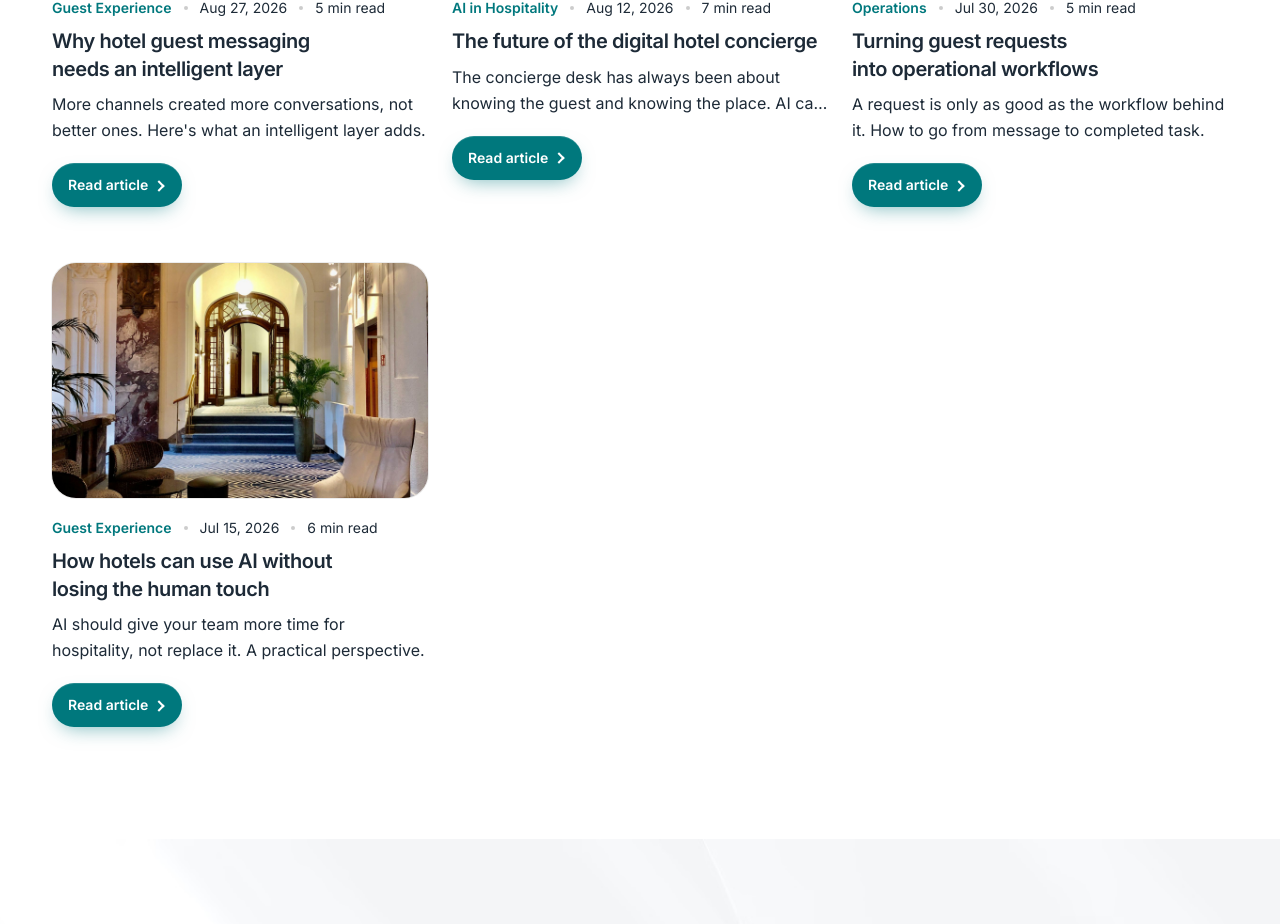
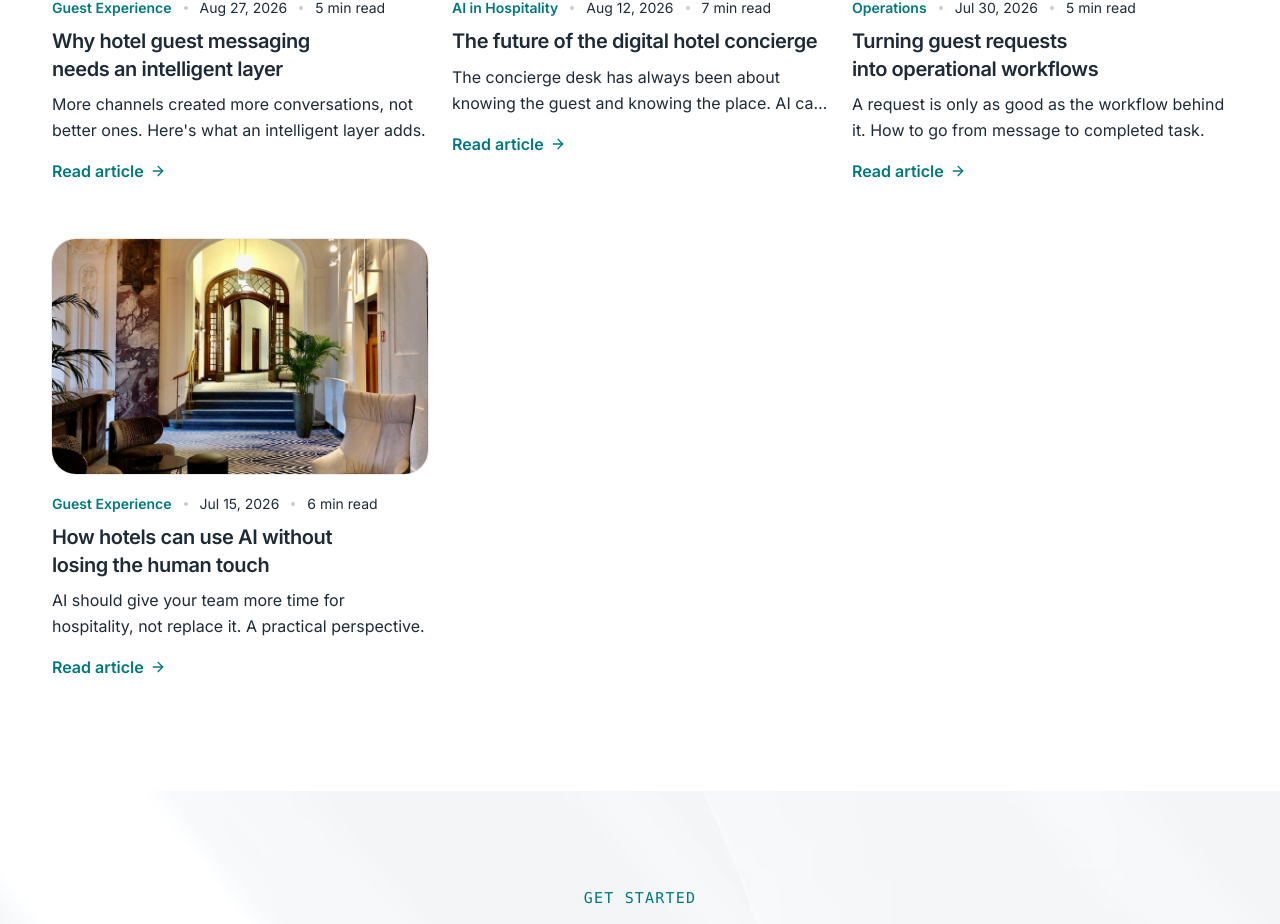
Before and after one commit to abdulrhhkahn/SaraiOS, a Next.js app: page /blog in a window 1280 px wide. Shown: the part 1377-2301 px from the top of the page. Built offline with nearby package versions, Linux system fonts and the light colour scheme; no server answers.

Commit message:
Add files via upload

```diff
--- a/components/blog/BlogCard.tsx
+++ b/components/blog/BlogCard.tsx
@@ -1,5 +1,5 @@
 import Link from "next/link";
-import { ArrowButton } from "@/components/ui/ArrowButton";
+import { ArrowRight } from "lucide-react";
 import { formatDate, type BlogPost } from "@/lib/blog";
 import { BlogCover } from "./BlogCover";
 import { cn } from "@/lib/cn";
@@ -33,11 +33,10 @@ export function BlogCard({ post, hasImage }: { post: BlogPost; hasImage: boolean
         </Link>
       </h3>
       <p className="mt-2 line-clamp-2 leading-relaxed text-stone">{post.excerpt}</p>
-      <div className="mt-5">
-        <ArrowButton href={`/blog/${post.slug}`} size="sm">
-          Read article
-        </ArrowButton>
-      </div>
+      <p className="mt-4 inline-flex items-center gap-1.5 font-semibold text-cta">
+        Read article
+        <ArrowRight className="size-4 transition-transform duration-200 group-hover:translate-x-1" aria-hidden />
+      </p>
     </article>
   );
 }
```
